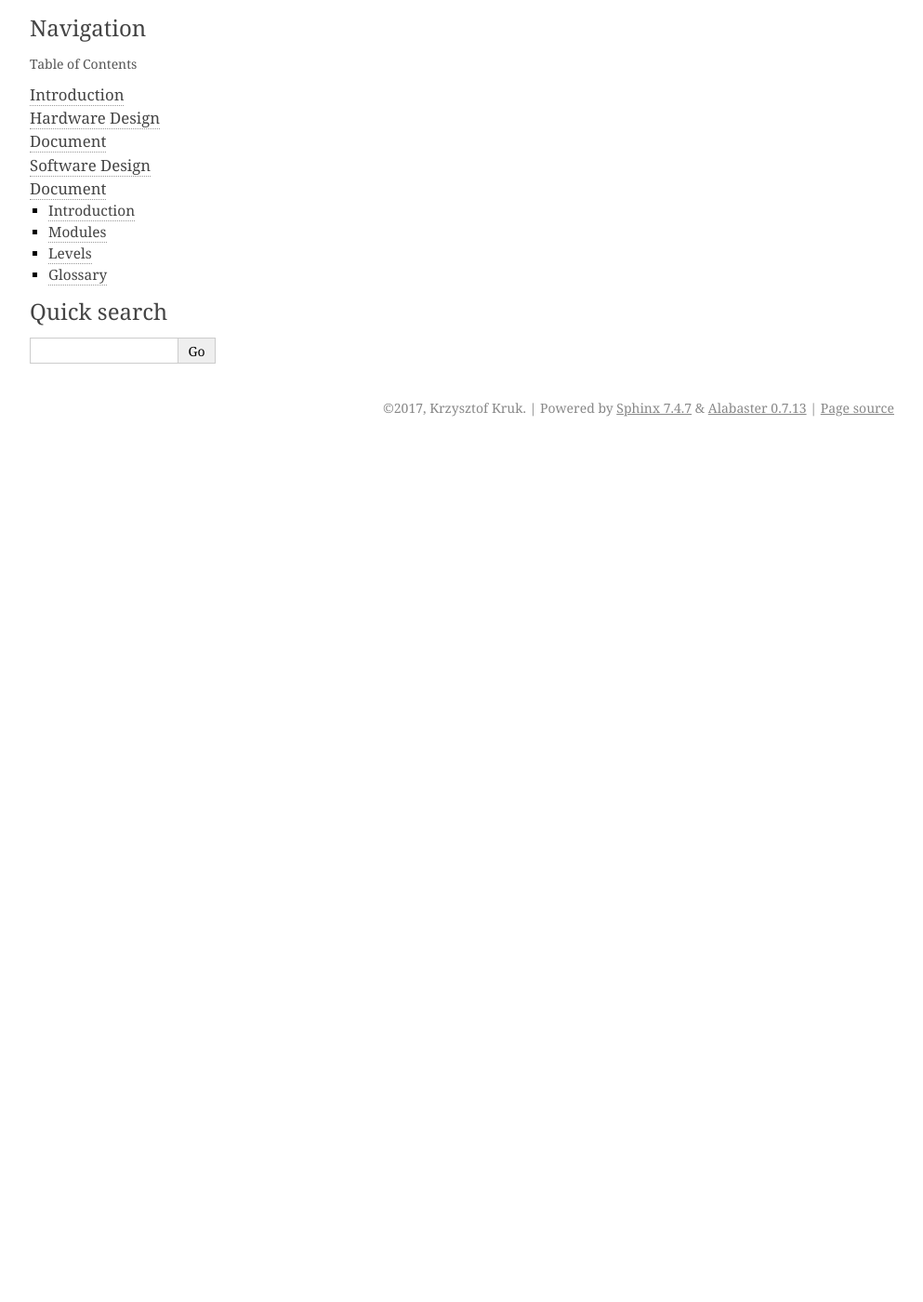
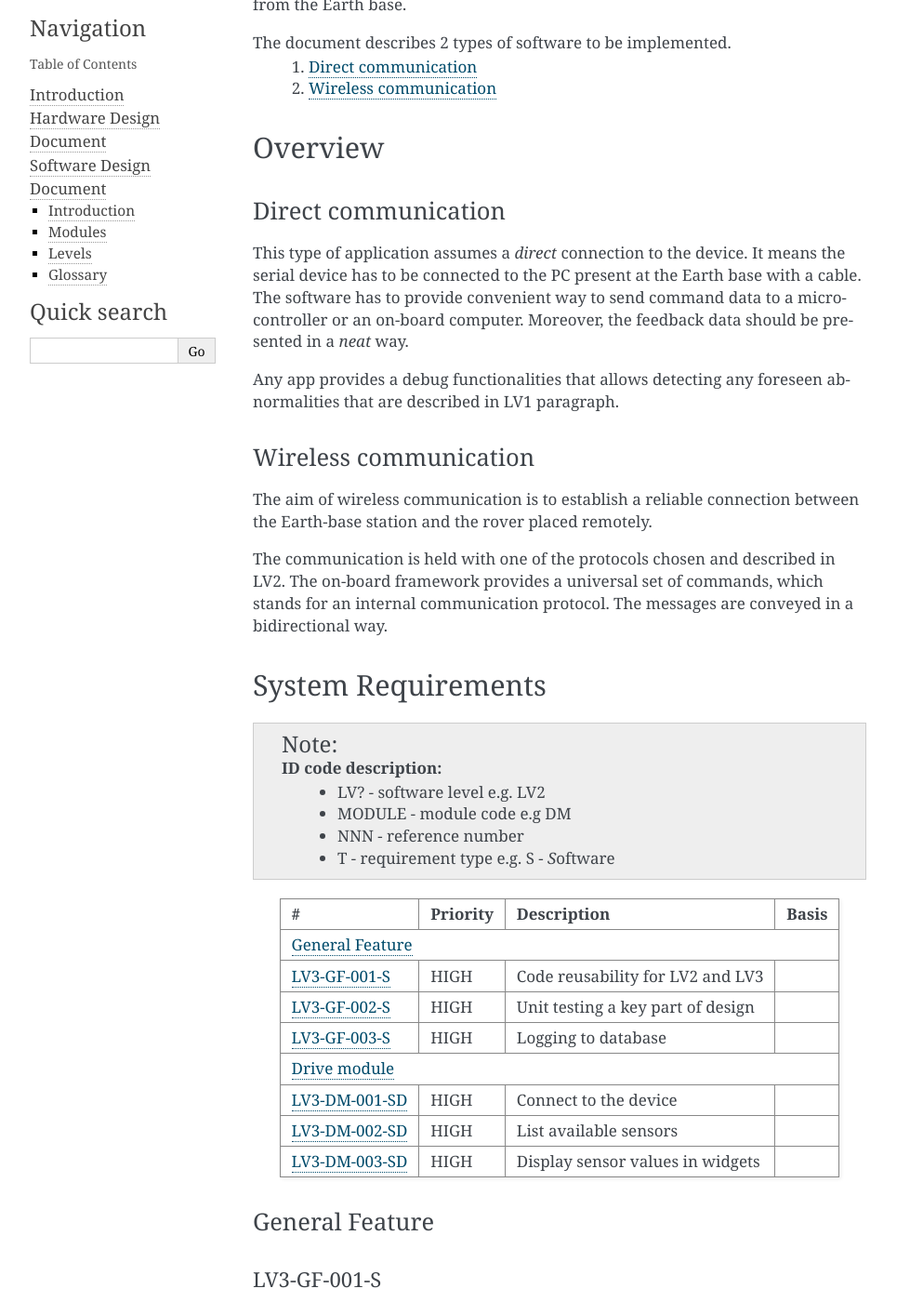
Before and after one commit to krkruk/OrionDoc, a Sphinx documentation site: the page built from source/docs/SDD/earthbase_level.rst, in a window 1280 px wide and 1400 px high, scrolled down 262 px. Shown: the whole window at 93% size, without its empty margins (148-1141 px from the left). Built offline with Sphinx 7.4.7, drawn with Linux system fonts in a browser that asks for light colours; before the commit the page ends 900 px from its top, so only the background shows below that; some of the changed text lies outside the part shown.

Commit message:
LV3 * Added content to LV3 * Added General Features * Added requirements for Drive module

```diff
--- a/source/docs/SDD/earthbase_level.rst
+++ b/source/docs/SDD/earthbase_level.rst
@@ -1,3 +1,101 @@
 =======================================
 (LV3) Earth-base level software design
 =======================================
+
+Introduction
+------------
+
+This documents sets prerequisites for software development that runs a mission from the Earth base.
+
+The document describes 2 types of software to be implemented.
+    #. `Direct communication`_
+    #. `Wireless communication`_
+
+
+Overview
+--------
+
+
+Direct communication
+====================
+
+This type of application assumes a *direct* connection to the device. It means the serial device has to be connected to the PC present at the Earth base with a cable. The software has to provide convenient way to send command data to a microcontroller or an on-board computer. Moreover, the feedback data should be presented in a *neat* way.
+
+Any app provides a debug functionalities that allows detecting any foreseen abnormalities that are described in LV1 paragraph.
+
+
+Wireless communication
+======================
+
+The aim of wireless communication is to establish a reliable connection between the Earth-base station and the rover placed remotely.
+
+The communication is held with one of the protocols chosen and described in LV2. The on-board framework provides a universal set of commands, which stands for an internal communication protocol. The messages are conveyed in a bidirectional way.
+
+System Requirements
+-------------------
+
+.. note::
+    ID code description:
+        * LV? - software level e.g. LV2
+        * MODULE - module code e.g DM
+        * NNN - reference number
+        * T - requirement type e.g. S - *S*\ oftware
+
+
+
++----------------+---------+-------------------------------------------+------------+
+| #              | Priority| Description                               | Basis      |
++================+=========+===========================================+============+
+| `General Feature`_                                                                |
++----------------+---------+-------------------------------------------+------------+
+| LV3-GF-001-S_  | HIGH    | Code reusability for LV2 and LV3          |            |
++----------------+---------+-------------------------------------------+------------+
+| LV3-GF-002-S_  | HIGH    | Unit testing a key part of design         |            |
++----------------+---------+-------------------------------------------+------------+
+| LV3-GF-003-S_  | HIGH    | Logging to database                       |            |
++----------------+---------+-------------------------------------------+------------+
+| `Drive module`_                                                                   |
++----------------+---------+-------------------------------------------+------------+
+| LV3-DM-001-SD_ | HIGH    | Connect to the device                     |            |
++----------------+---------+-------------------------------------------+------------+
+| LV3-DM-002-SD_ | HIGH    | List available sensors                    |            |
++----------------+---------+-------------------------------------------+------------+
+| LV3-DM-003-SD_ | HIGH    | Display sensor values in widgets          |            |
++----------------+---------+-------------------------------------------+------------+
+
+
+
+General Feature
+===============
+
+LV3-GF-001-S
+''''''''''''
+The code must be maximally reusable. Separation of the hardcore back-end and the front-end is a must. The back-end part must be done in a way it is fairly easy to combine it with LV2 and/or LV3.
+
+LV3-GF-002-S
+''''''''''''
+An API of any class must be explicitly described by a unit test. Program-related logic and other functionalies must be design in a way it is testable and verifyable. Preferably, the developer designs a valid interface so a mock objects can be created.
+
+LV3-GF-003-S
+''''''''''''
+Each of the applications should provide a logging funtionality. A detailed description can be found in LV2-GF-004-S. An application may assume all received data is needed to be stored.
+
+
+Drive module
+============
+
+.. note::
+    * SD - Software, Direct (connection)
+    * SW - Software, Wireless (connection)
+
+LV3-DM-001-SD
+'''''''''''''
+Discover an ID of the device and connect to it.
+
+LV3-DM-002-SD
+'''''''''''''
+Lists all available sensors provided by the platform.
+
+LV3-DM-003-SD
+'''''''''''''
+Create a widget for all sensors listed in LV3-DM-002-SD_. The widget must be interactive and beautiful to look at. See more as a gage rather than a standard text label. The widgets must be placed in a proper positions so it simulates their real placement in the rover. See Hardware Design Document for more details.
```
Also changed, not shown: source/docs/SDD/onboard_level.rst (+3 -4 lines).
